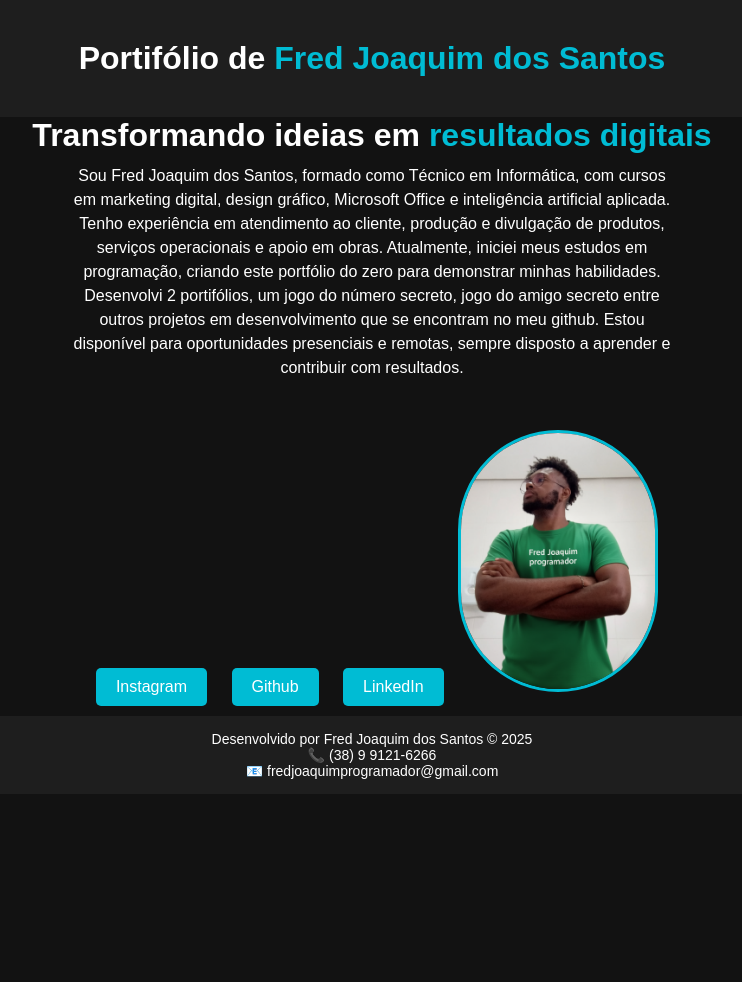
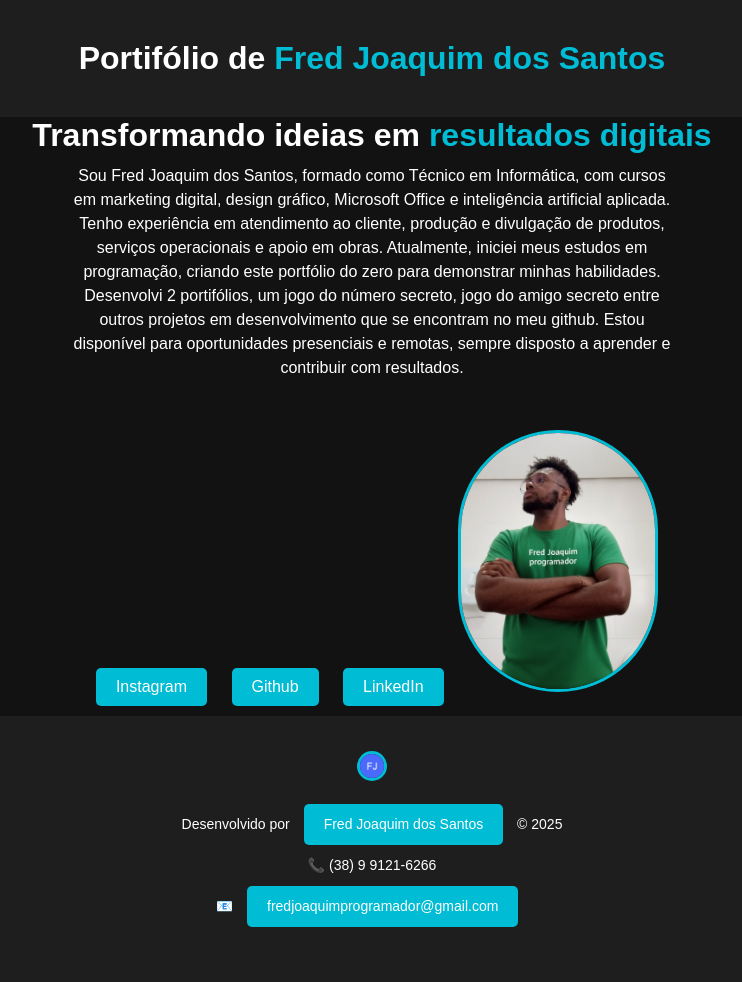
Before and after one commit to fredjoaquim/Portfolio-1-Fred-Joaquim-dos-Santos, a plain HTML site: page index.html in a window 1280 px wide. Shown: the whole page, without its empty margins (268-1010 px from the left). Before the commit the page ends 800 px from the top, so only its background shows below. Drawn offline with Linux system fonts and the light colour scheme; files whose address does not match are found by name.

Commit message:
Adicionar favicon e logo pessoal

```diff
--- a/index.html
+++ b/index.html
@@ -5,6 +5,13 @@
    <meta name="viewport" content="width=device-width, initial-scale=1.0">
   <title>Portifólio de Fred Joaquim dos Santos</title>
   <link rel="stylesheet" href="style.css">
+  <!-- Favicons -->
+<link rel="apple-touch-icon" sizes="180x180" href="assets/apple-touch-icon.png">
+<link rel="icon" type="image/png" sizes="32x32" href="assets/favicon-32x32.png">
+<link rel="icon" type="image/png" sizes="16x16" href="assets/favicon-16x16.png">
+<link rel="manifest" href="assets/site.webmanifest">
+<meta name="theme-color" content="#317EFB">
+
 </head>
 <body>
   <header>
@@ -19,10 +26,13 @@
 <a href="https://linkedin.com/in/fredjoaquim" target="_blank">LinkedIn</a>
 <img src="imagem.png" alt="foto de Fred Joaquim dos Santos">
   </main>
-  <footer>
-    Desenvolvido por Fred Joaquim dos Santos © 2025
-        <br>📞 (38) 9 9121-6266
-        <br>📧 fredjoaquimprogramador@gmail.com
-  </footer>
+ <footer class="rodape">
+  <img src="assets/favicon-32x32.png" alt="Logo Fred Joaquim" width="30">
+  <p>
+    Desenvolvido por <a href="https://github.com/fredjoaquim" target="_blank">Fred Joaquim dos Santos</a> © 2025
+    <br>📞 (38) 9 9121-6266
+    <br>📧 <a href="mailto:fredjoaquimprogramador@gmail.com">fredjoaquimprogramador@gmail.com</a>
+  </p>
+</footer>
 </body>
 </html>
```
Also changed, not shown: assets/android-chrome-192x192.png (added), assets/android-chrome-512x512.png (added), assets/apple-touch-icon.png (added), assets/favicon-16x16.png (added), assets/favicon-32x32.png (added), assets/favicon.ico (added), assets/imagem.png (renamed from imagem.png).
